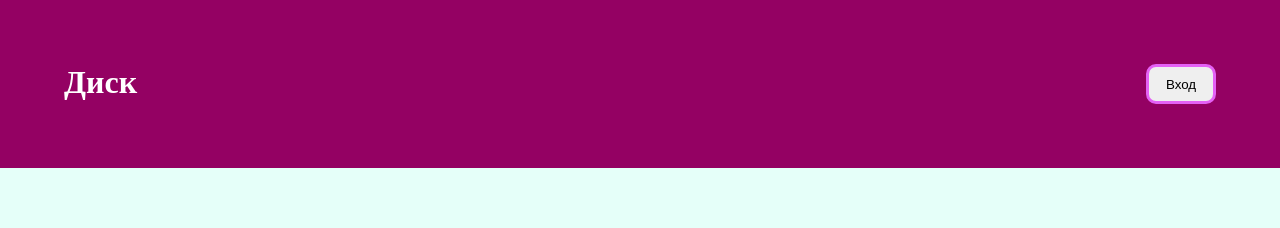
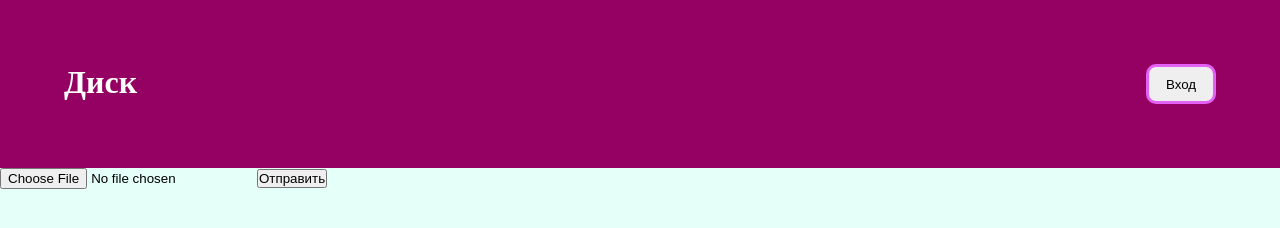
Before and after one commit to Me11ad/failoobmennik, a plain HTML site: page main.html in a window 1280 px wide. Drawn offline with Linux system fonts and the light colour scheme.

Commit message:
Добавил загрузку

```diff
--- a/main.html
+++ b/main.html
@@ -16,6 +16,10 @@
             </a>
         </div>
     </header>
+    <form enctype="multipart/form-data" method="post">
+        <p><input type="file" name="f">
+        <input type="submit" value="Отправить"></p>
+    </form>
     <main>
         <div class="file-list"></div>
     </main>
```
